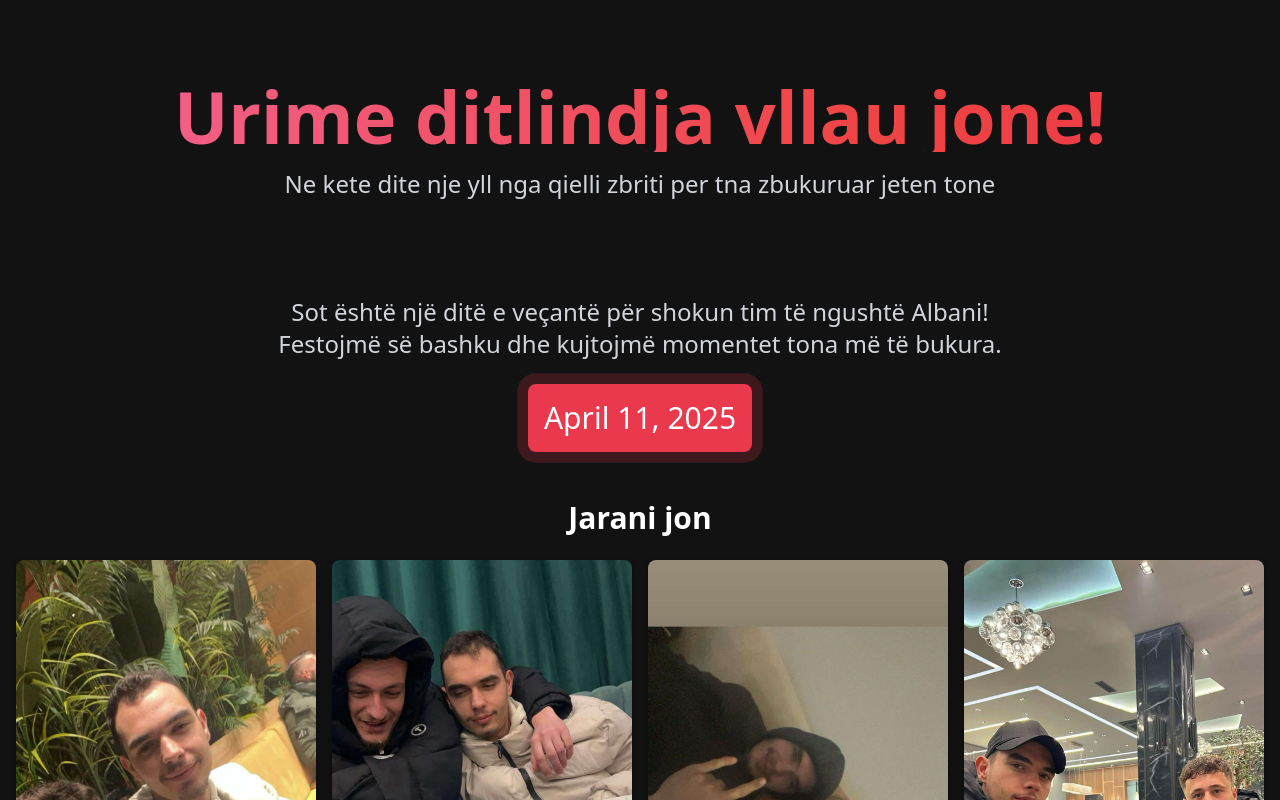
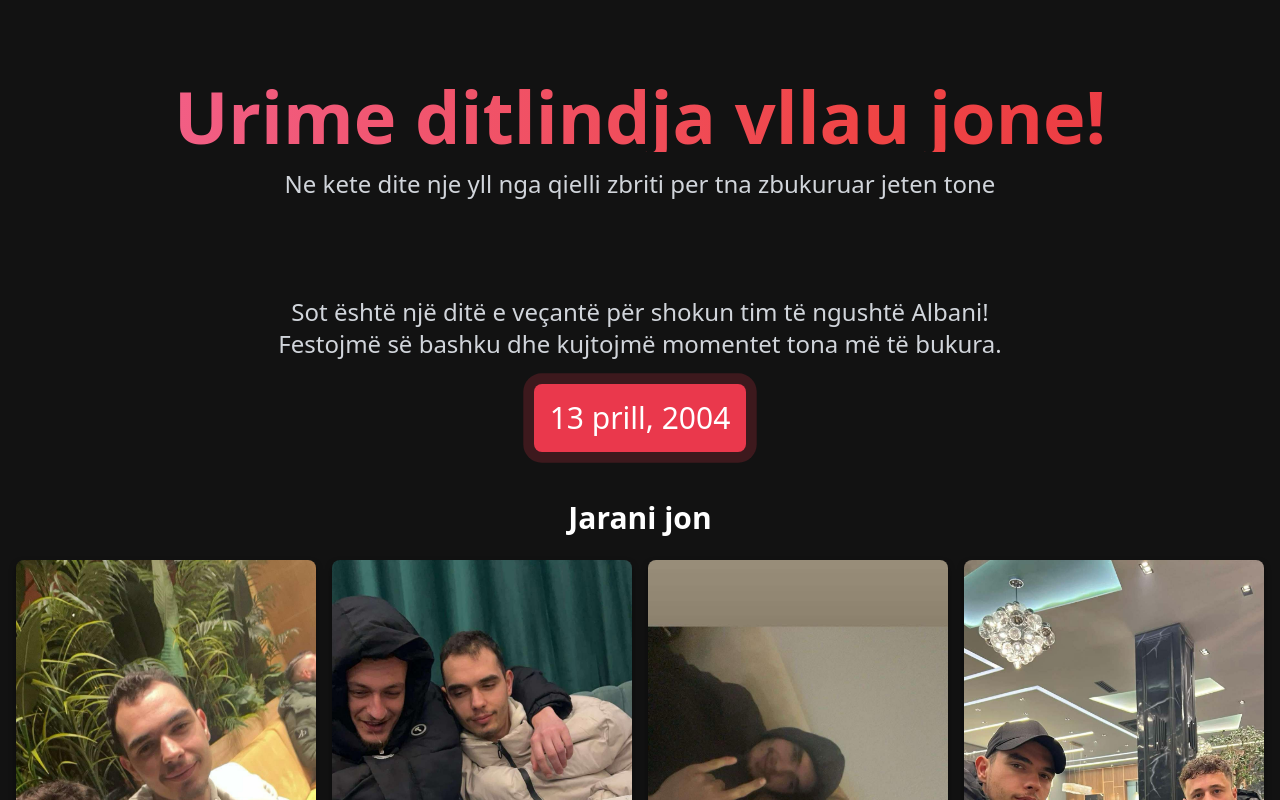
Before and after one commit to edonberishaa/albani-birthday-bash-website, a React (Vite) app: page / in a window 1280 px wide. Shown: the top 800 px of the page. Built offline with nearby package versions, Linux system fonts and the light colour scheme.

Commit message:
Fix date display
Update the date to reflect the correct birthday.

```diff
--- a/src/pages/Index.tsx
+++ b/src/pages/Index.tsx
@@ -41,7 +41,7 @@ const Index = () => {
           </p>
 
           <div className="inline-block animate-pulse-red bg-albani-red text-white text-2xl md:text-3xl p-4 rounded-lg shadow-lg">
-            {new Date().toLocaleDateString('sq-AL', { day: 'numeric', month: 'long', year: 'numeric' })}
+            13 prill, 2004
           </div>
         </div>
 
```
